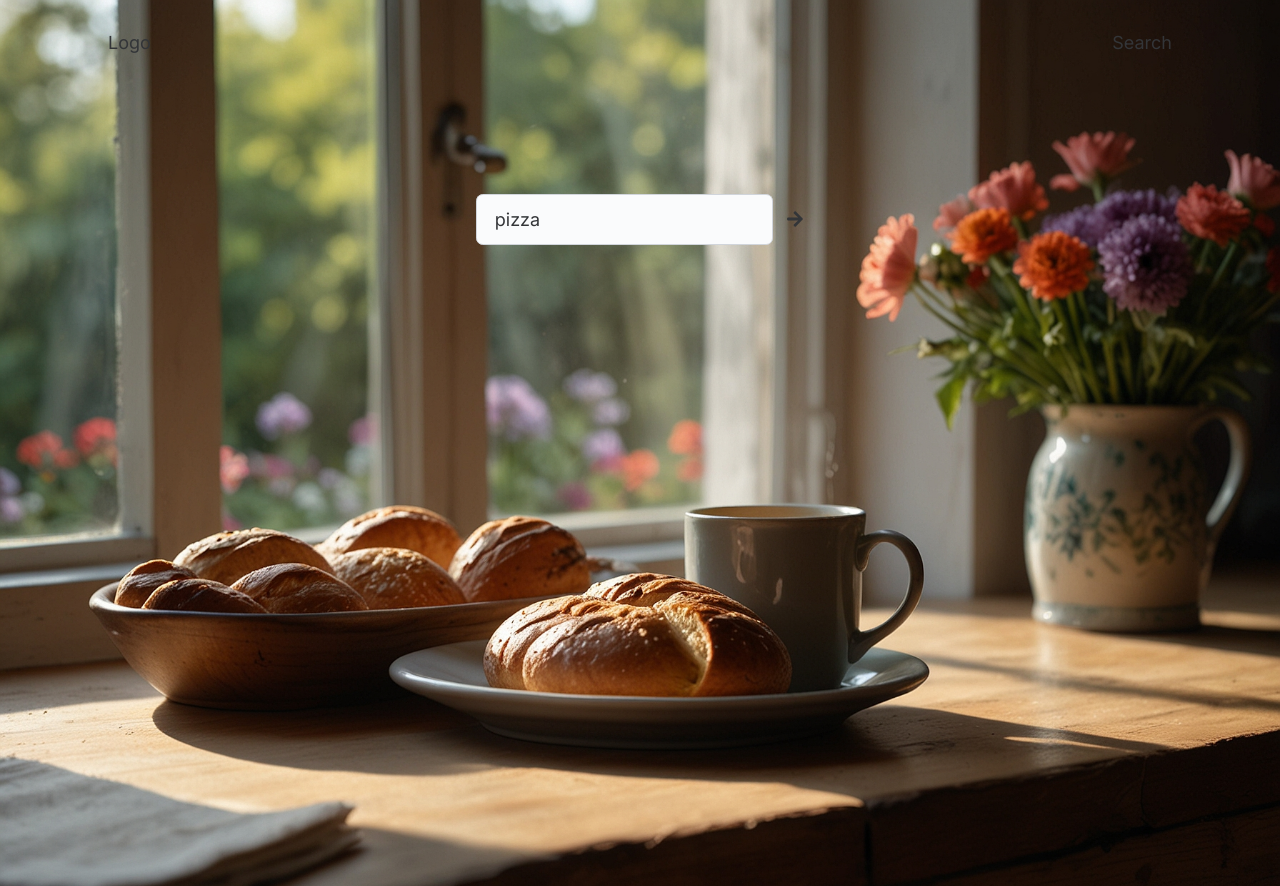
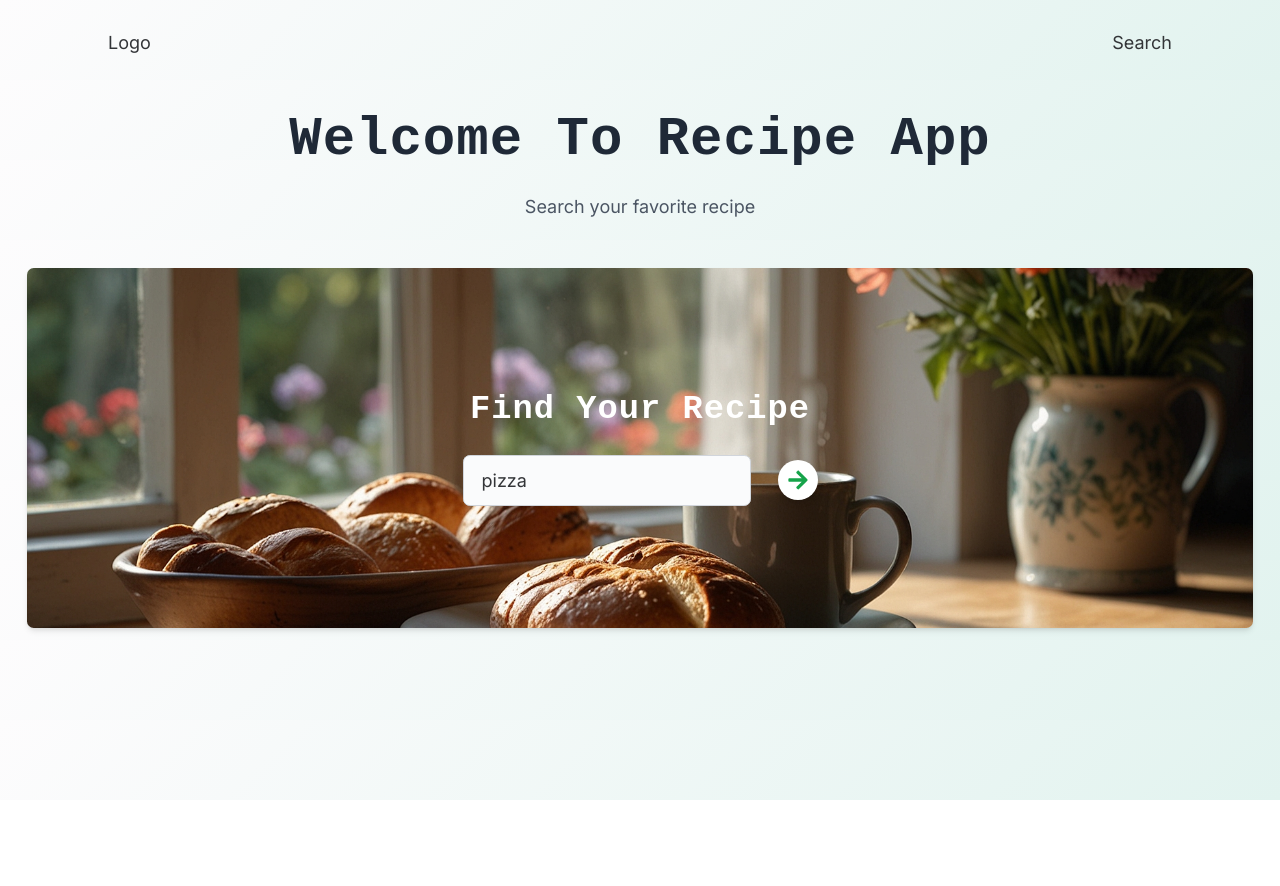
Before and after one commit to PCoder23/app1, a Next.js app: page / in a window 1280 px wide. After the commit the page ends 800 px from the top, so only its background shows below. Built offline with nearby package versions, Linux system fonts and the light colour scheme.

Commit message:
HomePage Done

```diff
--- a/src/app/globals.css
+++ b/src/app/globals.css
@@ -109,7 +109,8 @@ html {
 
 body {
 	font-family: var(--bodyFont);
-	background: url("../../public/images/bgImage.jpg");
+	/* background: url("../../public/images/bgImage.jpg"); */
+	background: linear-gradient(135deg, #fdfcfd 0%, #e2f3ef 100%);
 	background-size: cover;
 	color: var(--textColor);
 	max-height: 10vh !important;
--- a/src/app/layout.tsx
+++ b/src/app/layout.tsx
@@ -17,7 +17,7 @@ export default function RootLayout({
 }>) {
 	return (
 		<html lang="en">
-			<body className={`${inter.className}`}>
+			<body className={`${inter.className} `}>
 				<NavBar />
 				{children}
 			</body>
--- a/src/app/page.tsx
+++ b/src/app/page.tsx
@@ -1,22 +1,45 @@
 "use client";
 import Link from "next/link";
 import React from "react";
+import Image from "next/image";
+import image from "../../public/images/bgImage.jpg";
 import { FaArrowRight } from "react-icons/fa";
 export default function Home() {
 	const [searchKey, setSearchKey] = React.useState("pizza");
 	return (
-		<main className="flex min-h-screen flex-col items-center justify-between p-24">
-			<div className="flex items-center gap-3">
+		<main className="flex flex-col items-center justify-between p-6 gap-6 relative">
+			<div>
+				<h1 className="text-5xl font-bold text-center text-gray-800">
+					Welcome to Recipe App
+				</h1>
+				<p className="text-center text-gray-600">Search your favorite recipe</p>
+			</div>
+
+			<div className="relative w-full h-80 overflow-hidden rounded-md shadow-md flex flex-col items-center justify-center">
+				<Image
+					src={image}
+					alt="bgImage"
+					width={1800}
+					height={1200}
+					className="absolute -z-10 overflow-hidden"
+				/>
+				<h2 className="text-3xl font-semibold text-white">Find Your Recipe</h2>
+				<div className="flex justify-center items-center gap-6">
 					<input
 						type="text"
 						value={searchKey}
 						onChange={(e) => setSearchKey(e.target.value)}
 						placeholder="Search"
-					className="w-full px-4 py-2 border border-gray-300 rounded-md"
+						className=" w-64 px-4 py-2 border border-gray-300 rounded-md"
 					/>
-				<Link href={`/recipe/${searchKey}`}>
-					<FaArrowRight className=" cursor-pointer " />
+
+					<Link href={`/recipe/${searchKey}`} className="group">
+						<FaArrowRight
+							className=" cursor-pointer text-green-600 shadow-md rounded-full bg-white p-2 group-hover:bg-green-600 group-hover:text-white transition duration-300 ease-in-out"
+							size={40}
+						/>
 					</Link>
+				</div>
 			</div>
 		</main>
 	);
```
Lines whose indentation alone changed are shown as unchanged.
